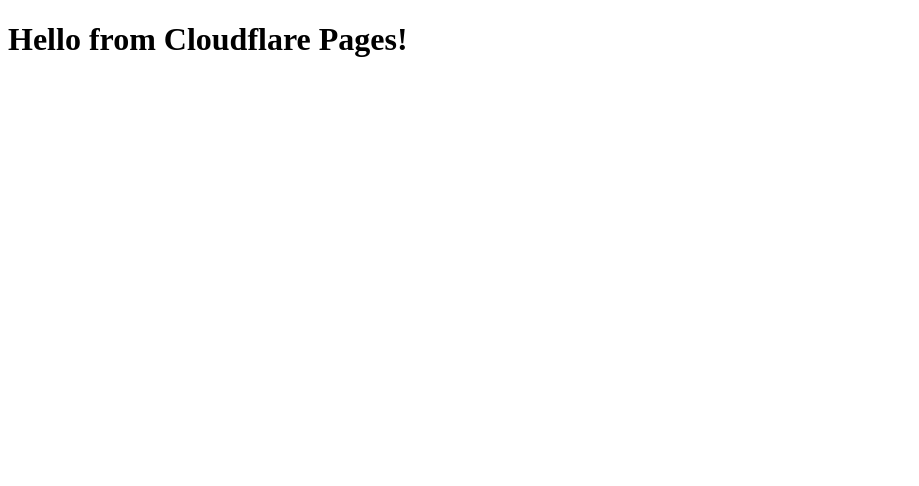
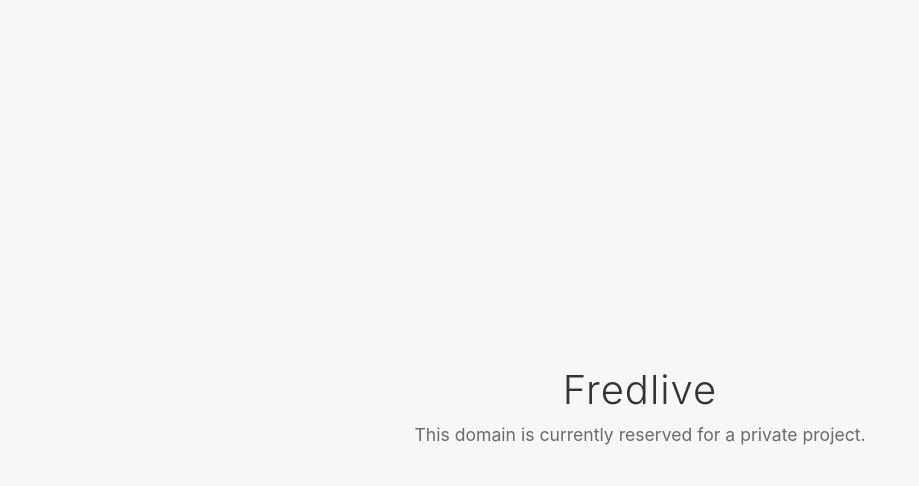
Before and after one commit to TajFOT/fredlive-cloudflare, a plain HTML site: page pages/fredlive-static/index.html in a window 1280 px wide. Shown: the whole page, without its empty margins (0-919 px from the left). Drawn offline with Linux system fonts and the light colour scheme.

Commit message:
Update index.html

```diff
--- a/pages/fredlive-static/index.html
+++ b/pages/fredlive-static/index.html
@@ -1,10 +1,48 @@
 <!DOCTYPE html>
 <html>
-  <head>
+<head>
     <meta charset="utf-8" />
-    <title>Fredlive Static</title>
-  </head>
-  <body>
-    <h1>Hello from Cloudflare Pages!</h1>
-  </body>
+    <title>Fredlive Domain</title>
+    <style>
+        /* Basic reset and typography */
+        body {
+            margin: 0;
+            display: flex;
+            justify-content: center;
+            align-items: center;
+            min-height: 100vh; /* Make sure it covers the full height of the viewport */
+            font-family: -apple-system, BlinkMacSystemFont, "Segoe UI", Roboto, Helvetica, Arial, sans-serif;
+            color: #333; /* Dark gray for readability */
+            background-color: #f7f7f7; /* Very light gray background */
+        }
+
+        /* Container for content */
+        .container {
+            text-align: center;
+            padding: 20px;
+            max-width: 600px;
+        }
+
+        /* Styling the main heading */
+        h1 {
+            font-size: 2.5em;
+            font-weight: 300; /* Lighter font weight for modern look */
+            letter-spacing: 1px;
+            margin-bottom: 0.25em;
+        }
+
+        /* Styling the subtitle/message */
+        p {
+            font-size: 1.1em;
+            color: #6a6a6a; /* Softer gray for less emphasis */
+            margin-top: 0;
+        }
+    </style>
+</head>
+<body>
+    <div class="container">
+        <h1>Fredlive</h1>
+        <p>This domain is currently reserved for a private project.</p>
+    </div>
+</body>
 </html>
```
